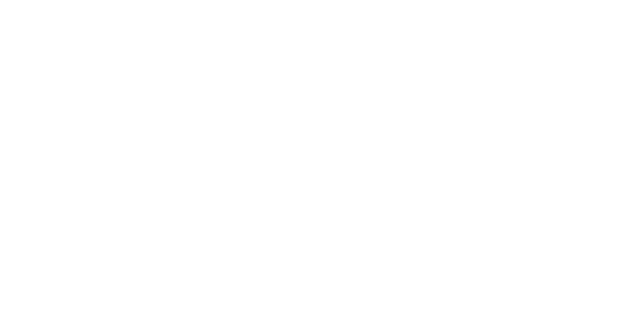
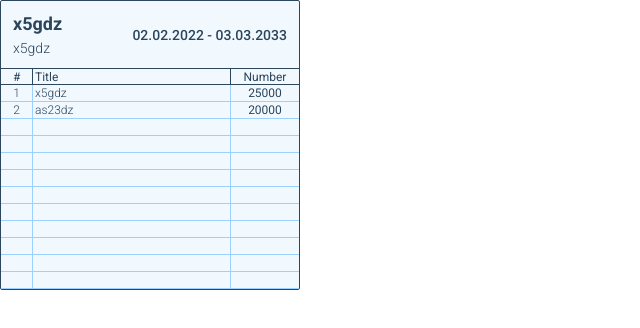
Before and after one commit to Xomek/Table-Test, a React (Create React App) app: page / in a window 1280 px wide. Shown: the top 328 px of the page, without its empty margins (0-640 px from the left). Built offline with nearby package versions, Linux system fonts and the light colour scheme.

Commit message:
#1 finished styling Card component

```diff
--- a/src/components/Card/Card.module.scss
+++ b/src/components/Card/Card.module.scss
@@ -1,2 +1,38 @@
+@import "../../scss/palette.scss";
+
 .card {
+  background-color: $white;
+  max-width: 300px;
+  width: 100%;
+  min-height: 290px;
+  border: 1px solid $blue;
+  border-radius: 2px;
+  color: $darkBlue;
 }
+
+.header {
+  padding: 12px;
+  display: flex;
+  justify-content: space-between;
+  align-items: center;
+}
+
+.title {
+  font-weight: 700;
+  font-size: 18px;
+  line-height: 21px;
+  margin-bottom: 6px;
+}
+
+.subTitle {
+  font-weight: 300;
+  font-size: 14px;
+  line-height: 16px;
+}
+
+.data {
+  font-weight: 500;
+  font-size: 14px;
+  line-height: 16px;
+  margin-left: 20px;
+}
--- /dev/null
+++ b/src/components/Card/Table/Table.module.scss
@@ -0,0 +1,60 @@
+@import "../../../scss/palette.scss";
+
+.table {
+  font-size: 12px;
+  line-height: 14px;
+  div {
+    height: 17px;
+  }
+  span {
+    &:first-child {
+      width: 32px;
+      text-align: center;
+    }
+    &:last-child {
+      min-width: 68px;
+      text-align: center;
+    }
+  }
+}
+
+.header {
+  div {
+    display: flex;
+  }
+
+  span {
+    padding: 1px 12px;
+    border: 1px solid $blue;
+    border-left: none;
+    &:nth-child(2) {
+      padding-left: 2px;
+      flex: 1;
+    }
+    &:last-child {
+      border-right: none;
+    }
+  }
+}
+
+.footer {
+  font-weight: 300;
+  div {
+    display: flex;
+    border-bottom: 1px solid $skyBlue;
+  }
+  span {
+    overflow: hidden;
+    padding: 1px 12px;
+    border-right: 1px solid $skyBlue;
+    border-left: none;
+    &:nth-child(2) {
+      padding-left: 2px;
+      flex: 1;
+    }
+    &:last-child {
+      font-weight: 400;
+      border-right: none;
+    }
+  }
+}
--- /dev/null
+++ b/src/components/Card/Table/index.tsx
@@ -0,0 +1,80 @@
+import { FC } from "react";
+import styles from "./Table.module.scss";
+
+const Table: FC = () => {
+  return (
+    <div className={styles.table}>
+      <div className={styles.header}>
+        <div>
+          <span>#</span>
+          <span>Title</span>
+          <span>Number</span>
+        </div>
+      </div>
+      <div className={styles.footer}>
+        <div>
+          <span>1</span>
+          <span>x5gdz</span>
+          <span>25000</span>
+        </div>
+        <div>
+          <span>2</span>
+          <span>as23dz</span>
+          <span>20000</span>
+        </div>
+        <div>
+          <span></span>
+          <span></span>
+          <span></span>
+        </div>
+        <div>
+          <span></span>
+          <span></span>
+          <span></span>
+        </div>
+        <div>
+          <span></span>
+          <span></span>
+          <span></span>
+        </div>
+        <div>
+          <span></span>
+          <span></span>
+          <span></span>
+        </div>
+        <div>
+          <span></span>
+          <span></span>
+          <span></span>
+        </div>
+        <div>
+          <span></span>
+          <span></span>
+          <span></span>
+        </div>
+        <div>
+          <span></span>
+          <span></span>
+          <span></span>
+        </div>
+        <div>
+          <span></span>
+          <span></span>
+          <span></span>
+        </div>
+        <div>
+          <span></span>
+          <span></span>
+          <span></span>
+        </div>
+        <div>
+          <span></span>
+          <span></span>
+          <span></span>
+        </div>
+      </div>
+    </div>
+  );
+};
+
+export default Table;
--- a/src/components/Card/index.tsx
+++ b/src/components/Card/index.tsx
@@ -1,11 +1,29 @@
 import { FC, HTMLAttributes } from "react";
 import { filterStyles } from "../../helpers/filterStyles";
+import { CardInterface } from "../../interfaces/card.interface";
 import styles from "./Card.module.scss";
+import Table from "./Table";
 
-const Card: FC<HTMLAttributes<HTMLDivElement>> = ({ className }) => {
+interface CardPropsInterface extends HTMLAttributes<HTMLDivElement> {
+  card?: CardInterface;
+}
+
+const Card: FC<CardPropsInterface> = ({ className, card, ...props }) => {
   const CardStyles = filterStyles([className, styles.card]);
+  // const { title, subTitle, dateStart, dateEnd } = card;
 
-  return <div className={CardStyles}></div>;
+  return (
+    <div className={CardStyles} {...props}>
+      <div className={styles.header}>
+        <div>
+          <div className={styles.title}>x5gdz</div>
+          <div className={styles.subTitle}>x5gdz</div>
+        </div>
+        <div className={styles.data}>02.02.2022 - 03.03.2033</div>
+      </div>
+      <Table />
+    </div>
+  );
 };
 
 export default Card;
--- a/src/pages/Home/index.tsx
+++ b/src/pages/Home/index.tsx
@@ -1,7 +1,11 @@
 import { FC } from "react";
 import { Card } from "../../components";
+import { randomData } from "../../helpers/randomData";
 
 const Home: FC = () => {
+  const card = randomData();
+  console.log(card);
+
   return (
     <div>
       <Card />
```
